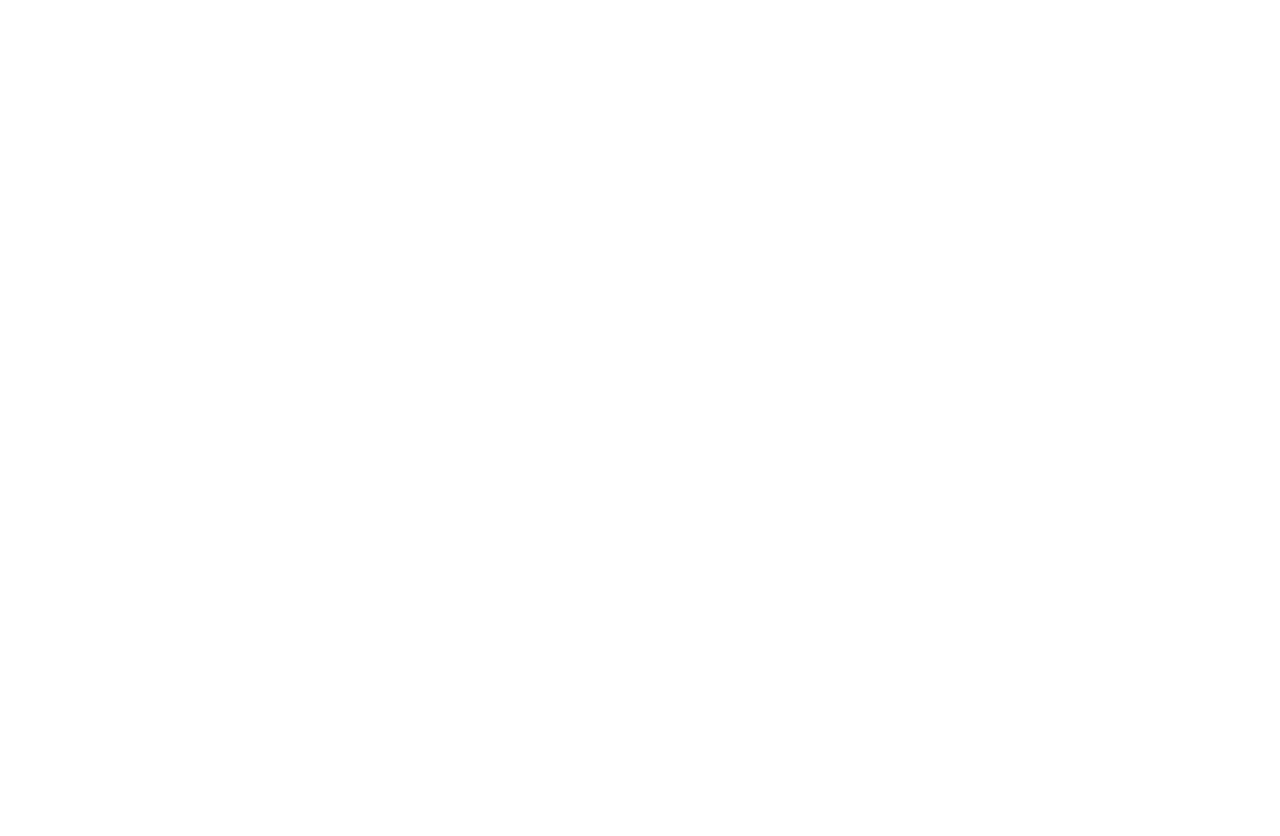
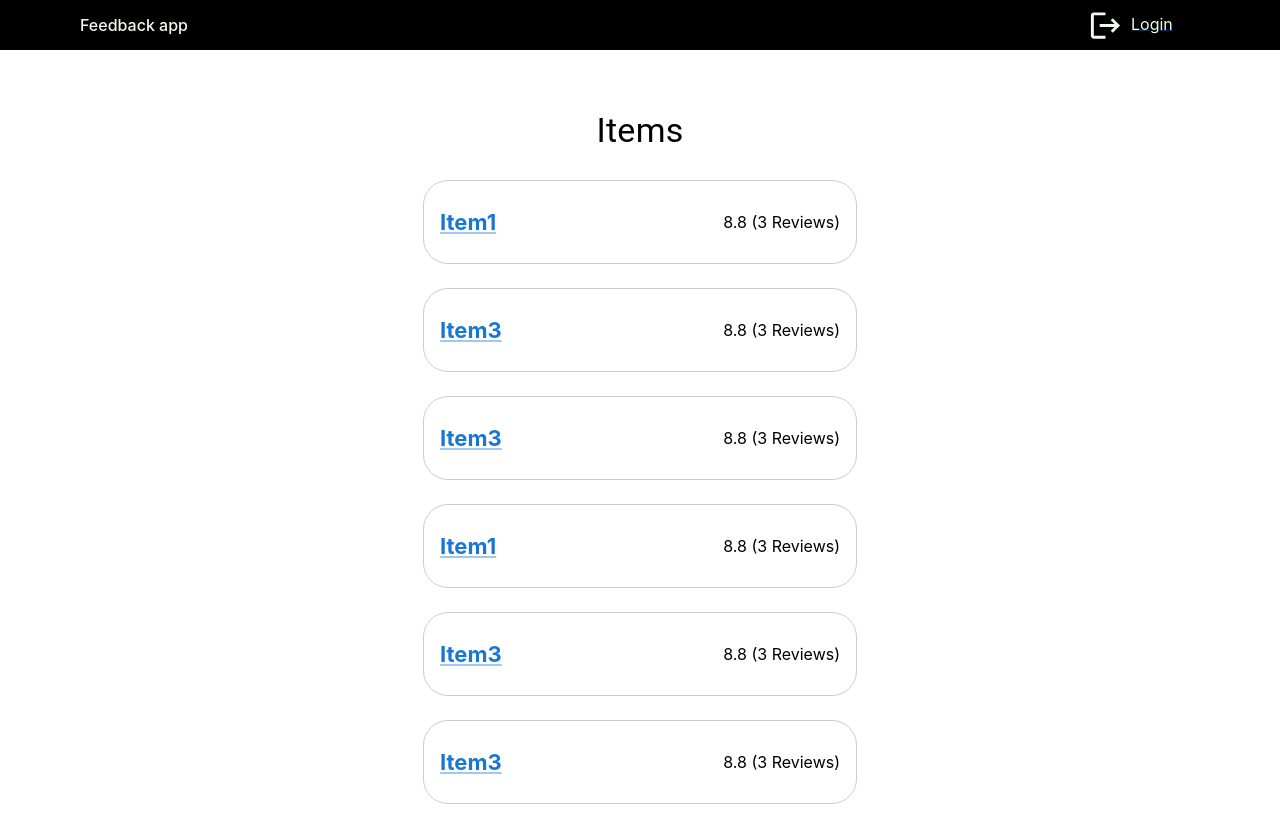
Before and after one commit to maijaidap/feedback-app, a React (Create React App) app in the folder frontend/: page /home in a window 1280 px wide. Before the commit this address had no page. Before the commit the page ends 800 px from the top, so only its background shows below. Built offline with nearby package versions, Linux system fonts and the light colour scheme.

Commit message:
Create home-page with item listing

```diff
--- a/frontend/src/AppRouter.tsx
+++ b/frontend/src/AppRouter.tsx
@@ -1,12 +1,16 @@
 import { Route, Routes } from "react-router-dom";
 import Login from "./pages/Login";
 import Register from "./pages/Register";
+import Home from "./pages/Home";
+import React from "react";
 
 const AppRouter = (): JSX.Element => {
   return (
     <Routes>
       <Route path="login" element={<Login />}></Route>
       <Route path="register" element={<Register />}></Route>
+      <Route path="home" element={<Home />}></Route>
+      <Route index element={<Home />} />
     </Routes>
   );
 };
--- /dev/null
+++ b/frontend/src/components/feedback-list-item/ItemListItem.module.css
@@ -0,0 +1,22 @@
+.listItem {
+    display: flex;
+    flex-direction: row;
+    align-items: center;
+    margin-bottom: 1.5em;
+    border: 1px solid #ccc;
+    padding: 1em;
+    width: 400px;
+    height: 50px;
+    justify-content: space-between;
+    border-radius: 25px;
+  }
+
+  .listItem h2 {
+    font-size: 22px;
+    justify-content: left;
+    text-decoration: none;
+  }
+
+  .listItem p {
+    justify-content: right;
+  }
--- /dev/null
+++ b/frontend/src/components/feedback-list-item/ItemListItem.tsx
@@ -0,0 +1,31 @@
+import { Edit } from "@mui/icons-material";
+import { Box, IconButton, Link, ListItem, Typography } from "@mui/material";
+import Grid2 from "@mui/material/Unstable_Grid2";
+import React, { useState } from "react";
+import styles from "./ItemListItem.module.css";
+
+interface Item {
+  name: string;
+  category: string;
+  avgGrade: number;
+  reviewsDone: number;
+}
+
+interface ListItemProps {
+  item: Item;
+}
+
+const ItemListItem = ({ item }: ListItemProps) => {
+  return (
+    <div className={styles.listItem}>
+      <Link>
+        <h2>{item.name}</h2>
+      </Link>
+      <p>
+        {item.avgGrade} ({item.reviewsDone} Reviews)
+      </p>
+    </div>
+  );
+};
+
+export default ItemListItem;
--- a/frontend/src/components/navbar/Navbar.module.css
+++ b/frontend/src/components/navbar/Navbar.module.css
@@ -1,7 +1,7 @@
 .navbar{
     width: 100%;
     height: 50px;
-    background: #1d3557;
+    background: #000000;
     color: #f1faee;
     display: inline-flex;
     align-items: center;
--- /dev/null
+++ b/frontend/src/pages/Home.tsx
@@ -0,0 +1,85 @@
+import MainLayout from "../components/main-layout/MainLayout";
+import Grid2 from "@mui/material/Unstable_Grid2";
+import { List, Typography } from "@mui/material";
+import React from "react";
+import ItemListItem from "../components/feedback-list-item/ItemListItem";
+
+interface Item {
+  id: string;
+  name: string;
+  category: string;
+  avgGrade: number;
+  reviewsDone: number;
+}
+
+const items: Item[] = [
+  {
+    id: "1",
+    name: "Item1",
+    category: "Electronics",
+    avgGrade: 8.8,
+    reviewsDone: 3,
+  },
+  {
+    id: "2",
+    name: "Item3",
+    category: "Electronics",
+    avgGrade: 8.8,
+    reviewsDone: 3,
+  },
+  {
+    id: "3",
+    name: "Item3",
+    category: "Electronics",
+    avgGrade: 8.8,
+    reviewsDone: 3,
+  },
+  {
+    id: "1",
+    name: "Item1",
+    category: "Electronics",
+    avgGrade: 8.8,
+    reviewsDone: 3,
+  },
+  {
+    id: "2",
+    name: "Item3",
+    category: "Electronics",
+    avgGrade: 8.8,
+    reviewsDone: 3,
+  },
+  {
+    id: "3",
+    name: "Item3",
+    category: "Electronics",
+    avgGrade: 8.8,
+    reviewsDone: 3,
+  },
+];
+
+const Home = (): JSX.Element => {
+  return (
+    <MainLayout>
+      <Grid2
+        container
+        spacing={1}
+        alignItems="center"
+        justifyContent="center"
+        marginTop={5}
+      >
+        <Grid2 xs={12} margin={2}>
+          <Typography variant="h4" display="flex" justifyContent="center">
+            Items
+          </Typography>
+        </Grid2>
+        <List className="full-width">
+          {items.map((item) => (
+            <ItemListItem item={item} />
+          ))}
+        </List>
+      </Grid2>
+    </MainLayout>
+  );
+};
+
+export default Home;
--- a/frontend/src/pages/Register.tsx
+++ b/frontend/src/pages/Register.tsx
@@ -1,7 +1,8 @@
 import MainLayout from "../components/main-layout/MainLayout";
 import RegisterForm from "../components/register/RegisterForm";
 import Grid2 from "@mui/material/Unstable_Grid2";
-import { Typography } from "@mui/material";
+import { Link, Typography } from "@mui/material";
+import React from "react";
 
 const Register = (): JSX.Element => {
   return (
@@ -21,6 +22,9 @@
         <Grid2 xs={12}>
           <RegisterForm />
         </Grid2>
+        <div>
+          <Link href="/login">Already have an account? Log in here</Link>
+        </div>
       </Grid2>
     </MainLayout>
   );
```
